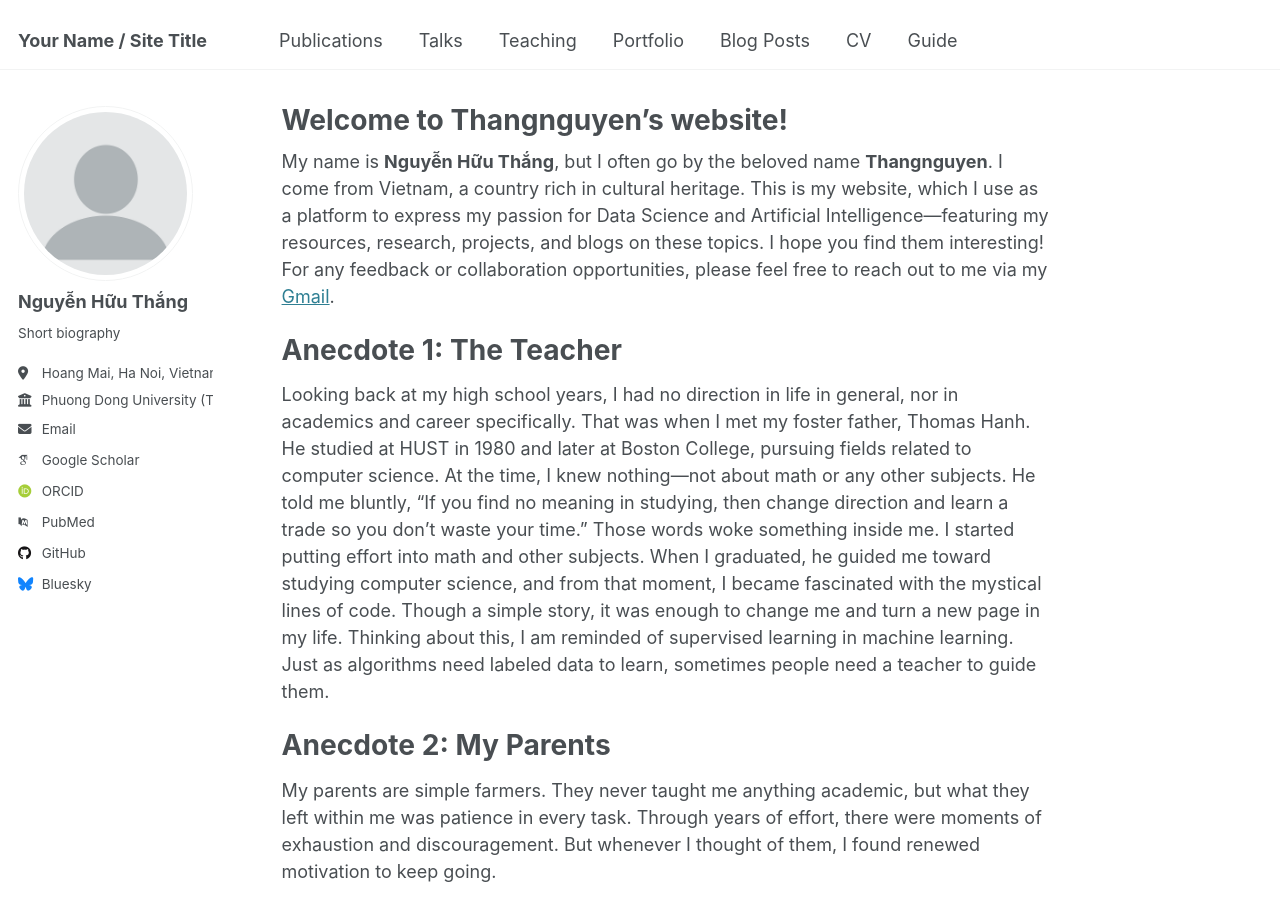
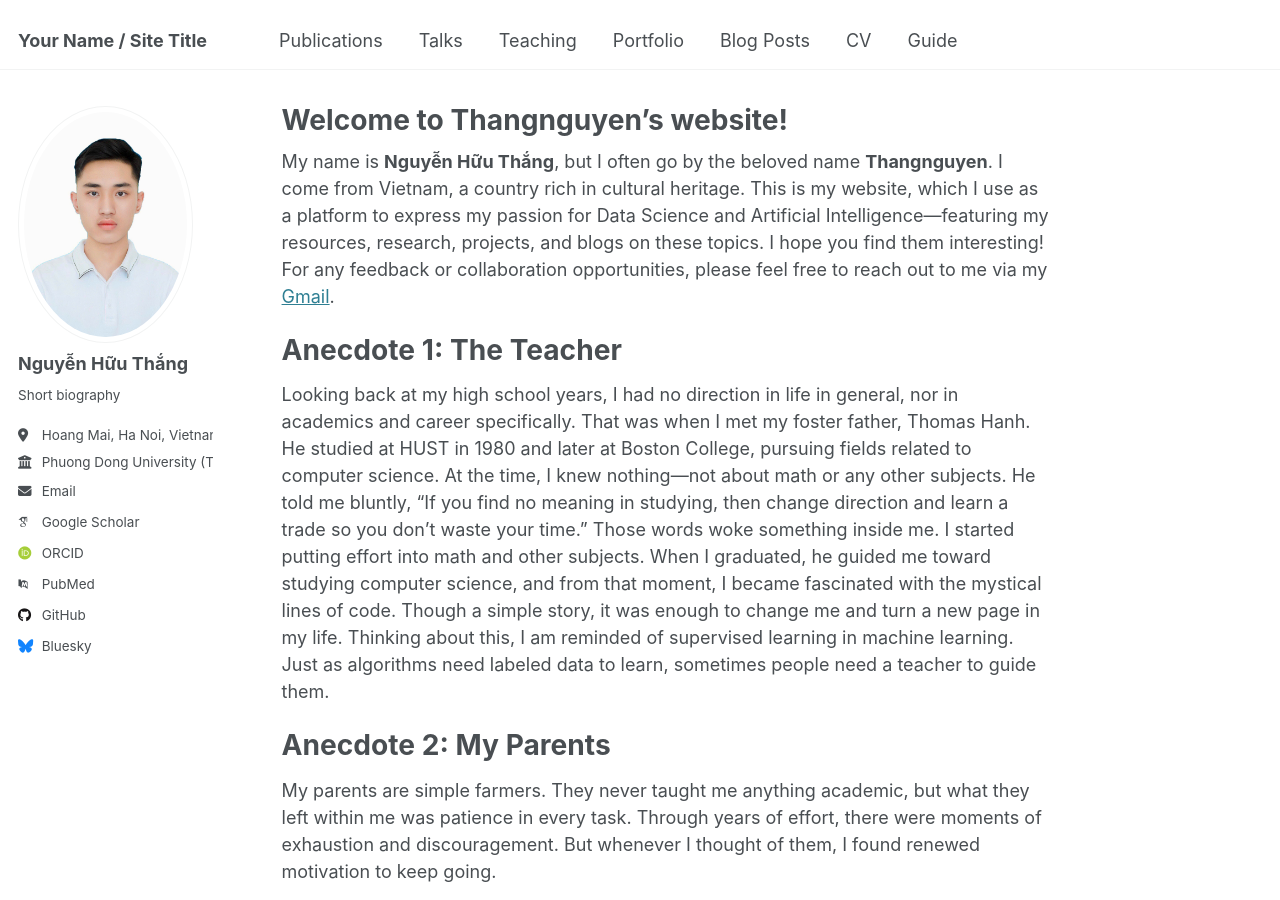
Before and after one commit to 6jffc/thangnguyen.github.io, a Jekyll site: the page built from _pages/about.md, in a window 1280 px wide and 900 px high. Built offline with Jekyll 4.4.1, drawn with Linux system fonts in a browser that asks for light colours; some web fonts are replaced.

Commit message:
Update _config.yml

```diff
--- a/_config.yml
+++ b/_config.yml
@@ -22,7 +22,7 @@ repository               : "academicpages/academicpages.github.io"
 #               Additional customization can be done by editing /_includes/author-profile.html
 author:
   # Biographic information
-  avatar           : "profile.png"
+  avatar           : "ab157024afa51efb47b4.jpg"
   name             : "Nguyễn Hữu Thắng"
   pronouns         : # example: "she/her"
   bio              : "Short biography"
```
